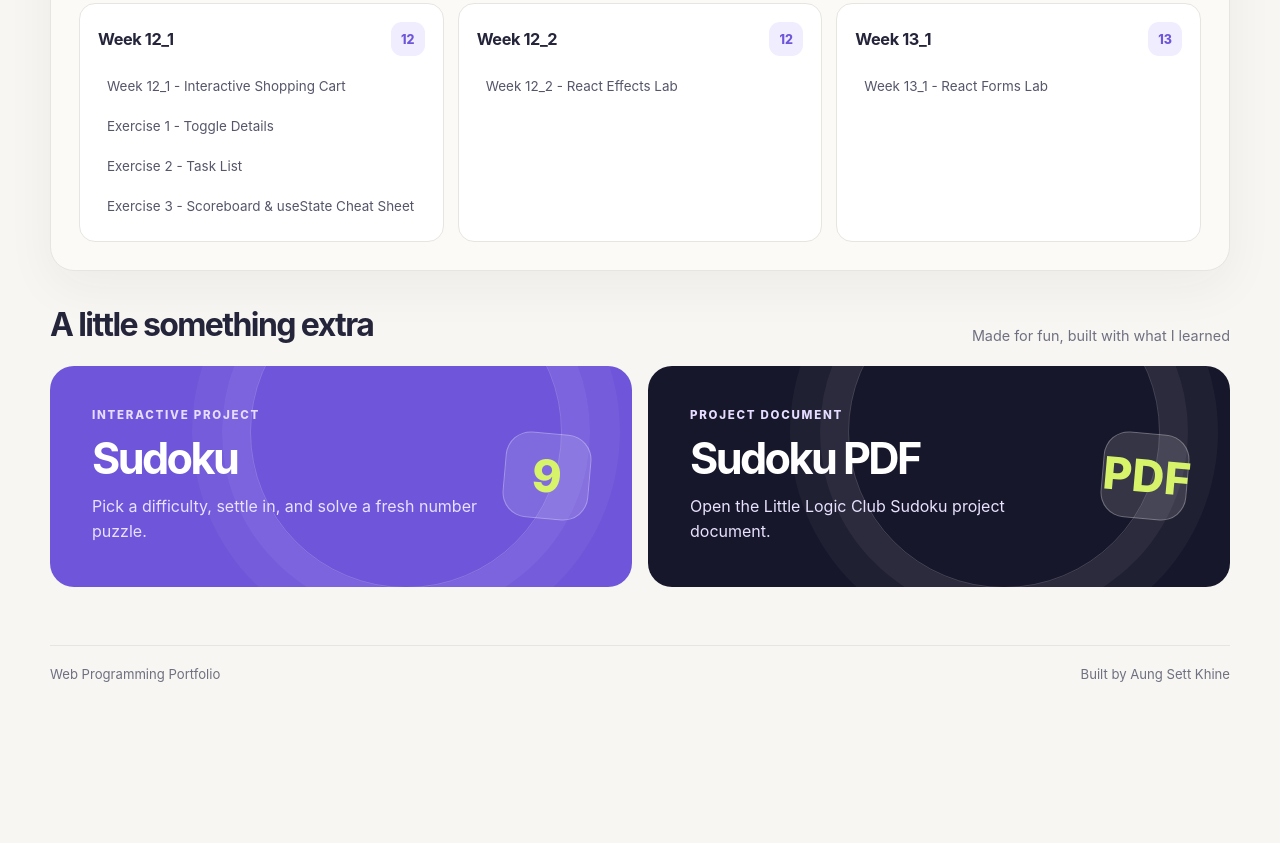
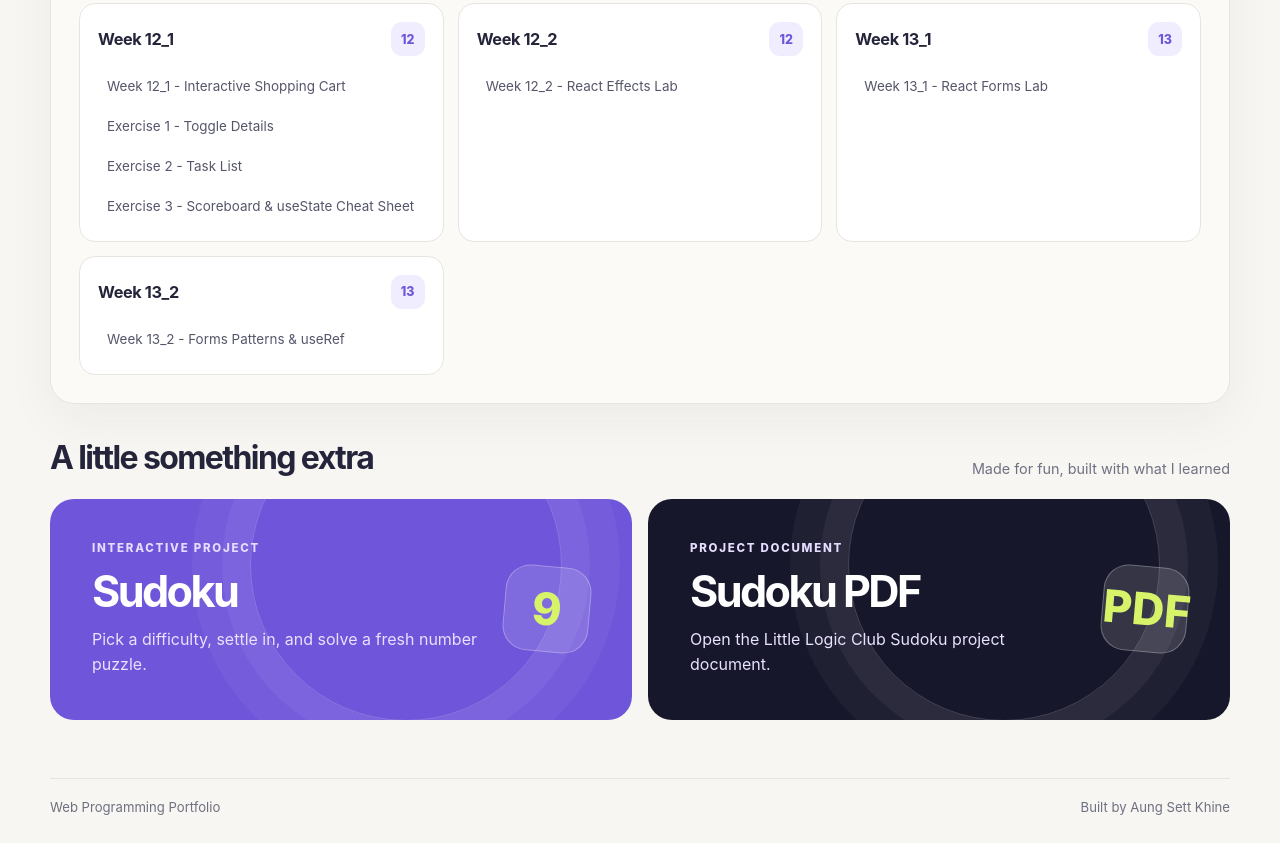
Before and after one commit to ask2k01/web-programming, a plain HTML site: page index.html in a window 1280 px wide. Shown: the part 1856-2699 px from the top of the page. Before the commit the page ends 2566 px from the top, so only its background shows below. Drawn offline with Linux system fonts and the light colour scheme.

Commit message:
Add Week 13_2 article to index.html

```diff
--- a/index.html
+++ b/index.html
@@ -670,6 +670,13 @@
             <li><a href="week 13_1/index.html">Week 13_1 - React Forms Lab</a></li>
           </ul>
         </article>
+
+        <article class="week-card">
+          <header><h3>Week 13_2</h3><span class="week-number">13</span></header>
+          <ul class="task-list">
+            <li><a href="week 13_2/index.html">Week 13_2 - Forms Patterns &amp; useRef</a></li>
+          </ul>
+        </article>
       </div>
     </section>
 
```
